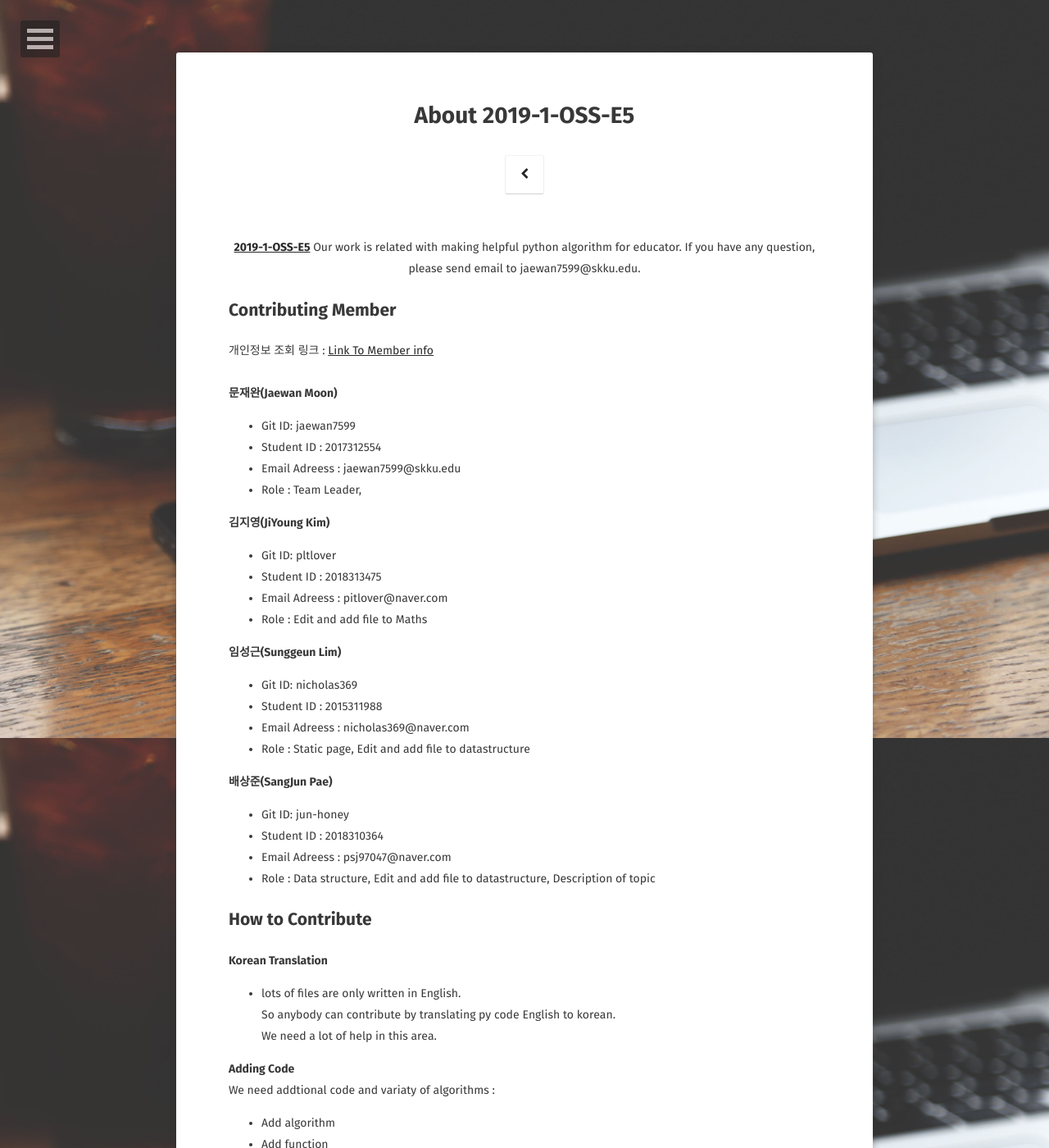
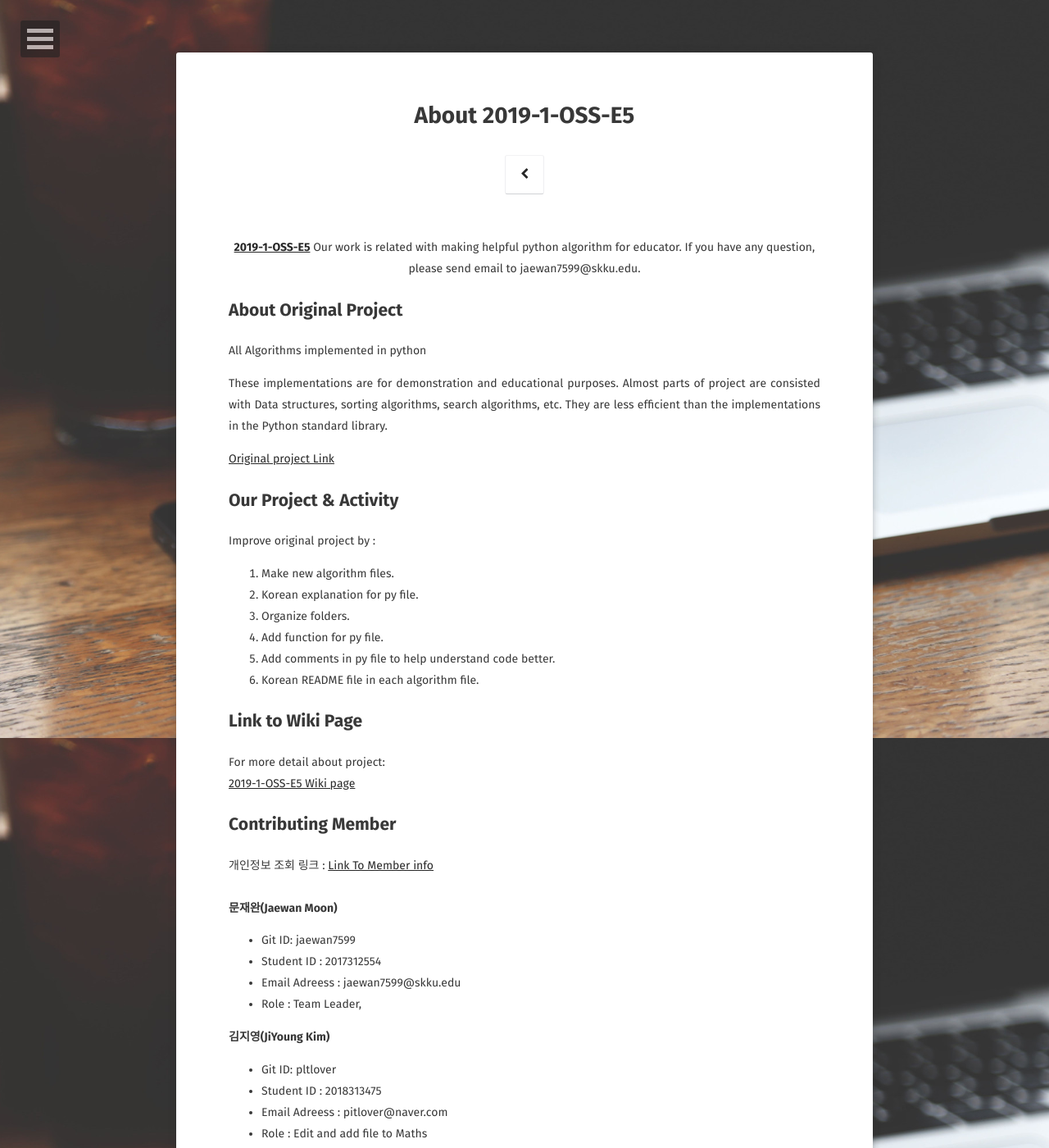
Before and after one commit to 19-1-skku-oss/2019-1-OSS-E5, a Jekyll site: the page built from about/index.md, in a window 1280 px wide and 1400 px high. Shown: the whole window at 82% size. Built offline with Jekyll 4.4.1, drawn with Linux system fonts in a browser that asks for light colours; some web fonts are replaced.

Commit message:
Add contents

```diff
--- a/_layouts/home.html
+++ b/_layouts/home.html
@@ -26,7 +26,7 @@ layout: compress
                     <hr class="hr-line">
                     <h3 class="title">
                         <a href="https://github.com/19-1-skku-oss/2019-1-OSS-E5">
-                        	<p style="font-size:1rem;font-weight:300">{{ site.bio }}</p>
+                        	<p style="font-size:1rem;font-weight:300">Our work is related with making helpful python algorithm for educator. If you have any question, please send email to jaewan7599@skku.edu.</p>
 			            </a>
                     </h3>
                     {% include social-links.html %}
--- a/about/index.md
+++ b/about/index.md
@@ -2,11 +2,34 @@
 layout: page
 title: About 2019-1-OSS-E5
 tags: [about, Jekyll, theme, moon]
-date: 2016-03-21
+date: 2019-06-10
 comments: false
 ---
 
 <center><a href="http://19-1-skku-oss.github.io/2019-1-OSS-E5/"><b>2019-1-OSS-E5</b></a> Our work is related with making helpful python algorithm for educator. If you have any question, please send email to jaewan7599@skku.edu.</center>
+
+## About Original Project
+All Algorithms implemented in python
+
+
+These implementations are for demonstration and educational purposes. Almost parts of project are consisted with Data structures, sorting algorithms, search algorithms, etc. They are less efficient than the implementations in the Python standard library.
+
+
+[Original project Link](https://github.com/TheAlgorithms/Python)
+
+
+## Our Project & Activity
+Improve original project by :
+1. Make new algorithm files.
+2. Korean explanation for py file.
+3. Organize folders.
+4. Add function for py file.
+5. Add comments in py file to help understand code better.
+6. Korean README file in each algorithm file.
+
+## Link to Wiki Page
+For more detail about project: <br>
+[2019-1-OSS-E5 Wiki page](https://github.com/19-1-skku-oss/2019-1-OSS-E5/wiki)
 
 ## Contributing Member
 개인정보 조회 링크 : [Link To Member info](https://github.com/19-1-skku-oss/2019-1-OSS-E5/wiki/Project-member-information)<br>
```
